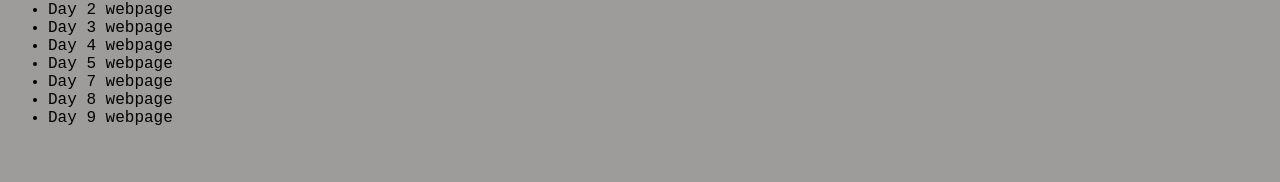
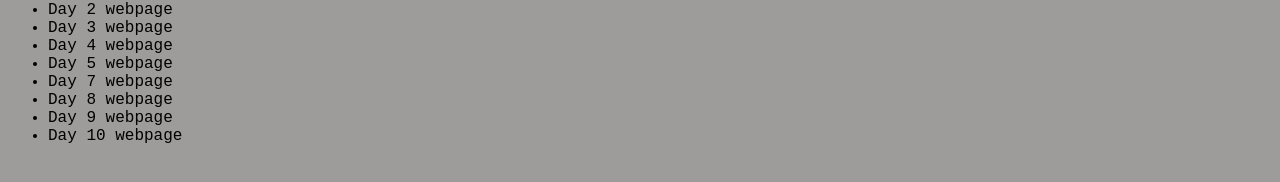
Before and after one commit to W046871822/WebD, a plain HTML site: page index.html in a window 1280 px wide. Shown: the part 646-828 px from the top of the page. Drawn offline with Linux system fonts and the light colour scheme.

Commit message:
Update index.html

```diff
--- a/index.html
+++ b/index.html
@@ -44,6 +44,8 @@
             </li>
 	   <li><a href="day 9/forms.html" target="_self">Day 9 webpage</a>
 	    </li>
+	   <li><a href="day10/H4CHomepage.html" target="_self">Day 10 webpage</a>
+	    </li>
 
            <br>
            <br>
```
